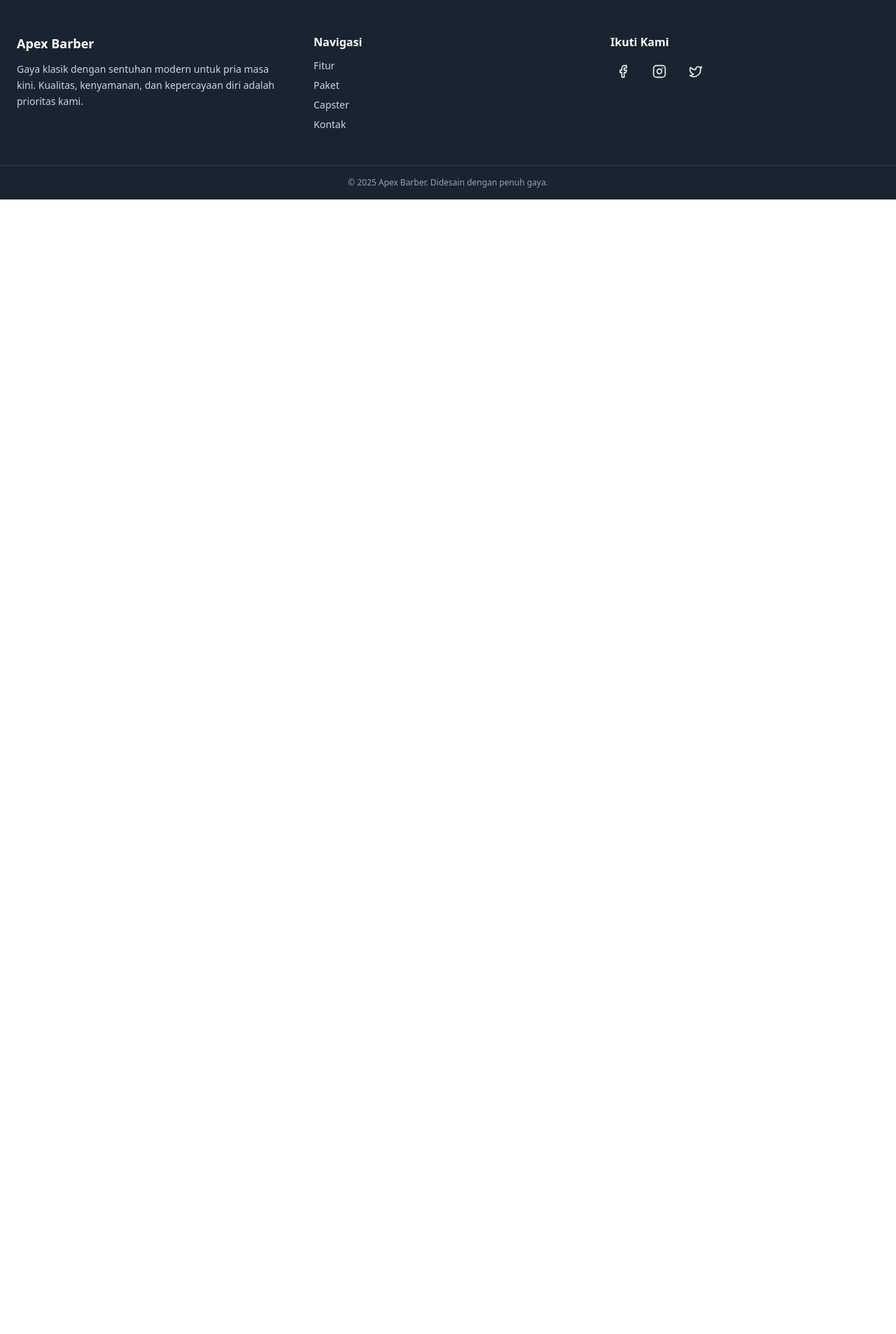
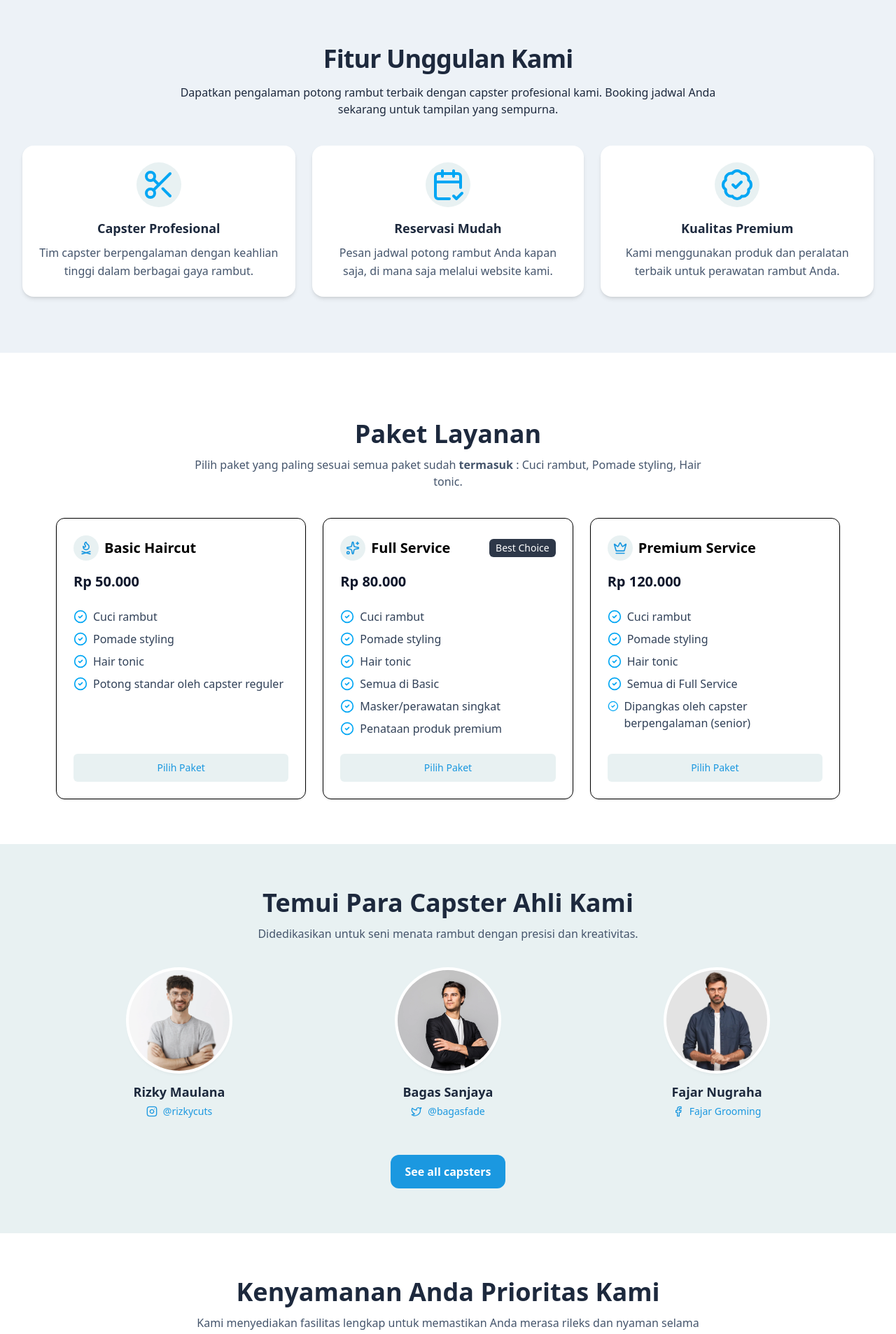
Before and after one commit to razor322/booking-barber, a React (Vite) app: page / in a window 1280 px wide. Shown: the part 700-2606 px from the top of the page at 70% size. Before the commit the page ends 985 px from the top, so only its background shows below. Built offline with nearby package versions, Linux system fonts and the light colour scheme.

Commit message:
feat(home): build out all homepage sections

```diff
--- a/src/pages/HomePage.tsx
+++ b/src/pages/HomePage.tsx
@@ -1,9 +1,29 @@
+import CapstersSection from "@/components/specifics/CapsterSection";
+import FacilitiesSection from "@/components/specifics/FacilitiesSection";
+import FeatureSection from "@/components/specifics/FeatureSection";
 import HeroSection from "@/components/specifics/HeroSection";
+import InfoLocationSection from "@/components/specifics/InfoLocationSection";
+import ServiceSection from "@/components/specifics/ServiceSection";
+import { useEffect } from "react";
 
 export default function HomePage() {
+  useEffect(() => {
+    document.title = "Home — Apex Grooming";
+  }, []);
+
   return (
     <>
       <HeroSection />
+      <FeatureSection />
+      <ServiceSection />
+      <CapstersSection />
+      <FacilitiesSection />
+      <InfoLocationSection
+        address="Jl. Dr. Moh. Hatta No.5, Padang, Sumatera Barat 25152"
+        hours="Senin–Minggu • 10.00–21.00 WIB"
+        phone="0812-3456-7890"
+        email="booking@apexgrooming.com"
+      />
     </>
   );
 }
```
